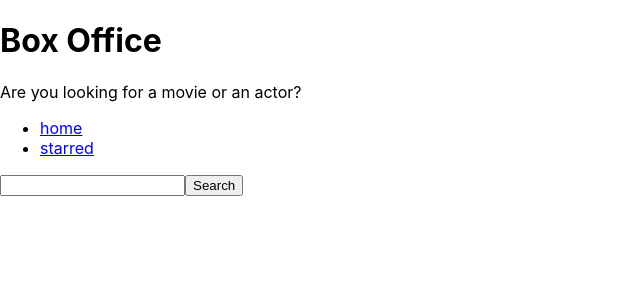
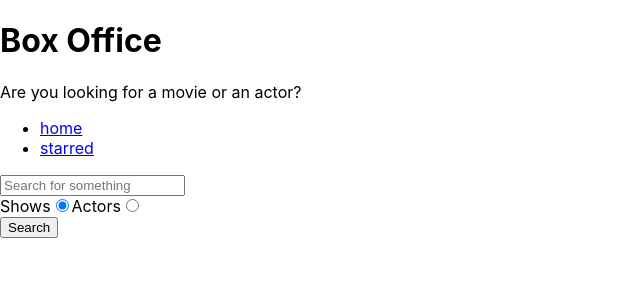
Before and after one commit to abhayagarwal5/box-office, a React (Create React App) app: page / in a window 1280 px wide. Shown: the top 300 px of the page, without its empty margins (0-640 px from the left). Built offline with nearby package versions, Linux system fonts and the light colour scheme.

Commit message:
added serach option

```diff
--- a/src/pages/Home.jsx
+++ b/src/pages/Home.jsx
@@ -4,9 +4,10 @@
 const Home = () => {
   const [input, setInput] = useState('');
   const [results, setResults] = useState(null);
+  const [searchOption, setSearchOption] = useState('shows');
+  const isSearchOption = searchOption === 'shows';
   const onSearch = () => {
-    apiGet(`search/shows?q=${input}`).then(result => {
-      // console.log(result);
+    apiGet(`/search/${searchOption}?q=${input}`).then(result => {
       setResults(result);
     });
   };
@@ -18,18 +19,19 @@
       onSearch();
     }
   };
+  const onRadioChange = event => {
+    setSearchOption(event.target.value);
+  };
   const renderResults = () => {
     if (results && results.length === 0) {
       return <div>No results</div>;
     }
     if (results && results.length > 0) {
-      return (
-        <div>
-          {results.map(item => (
-            <div key={item}>{item.show.name} </div>
-          ))}
-        </div>
-      );
+      return results[0].show
+        ? results.map(item => <div key={item.show.id}>{item.show.name} </div>)
+        : results.map(item => (
+            <div key={item.person.id}>{item.person.name} </div>
+          ));
     }
     return null;
   };
@@ -38,10 +40,33 @@
     <MainPageLayout>
       <input
         type="text"
+        placeholder="Search for something"
         onChange={onInputChange}
         onKeyDown={onKeyDown}
         value={input}
       />
+      <div>
+        <label htmlFor="shows-search">
+          Shows
+          <input
+            id="shows-search"
+            type="radio"
+            value="shows"
+            checked={isSearchOption}
+            onChange={onRadioChange}
+          />
+        </label>
+        <label htmlFor="actor-search">
+          Actors
+          <input
+            id="actor-search"
+            type="radio"
+            value="people"
+            checked={!isSearchOption}
+            onChange={onRadioChange}
+          />
+        </label>
+      </div>
       <button type="button" onClick={onSearch}>
         Search
       </button>
```
